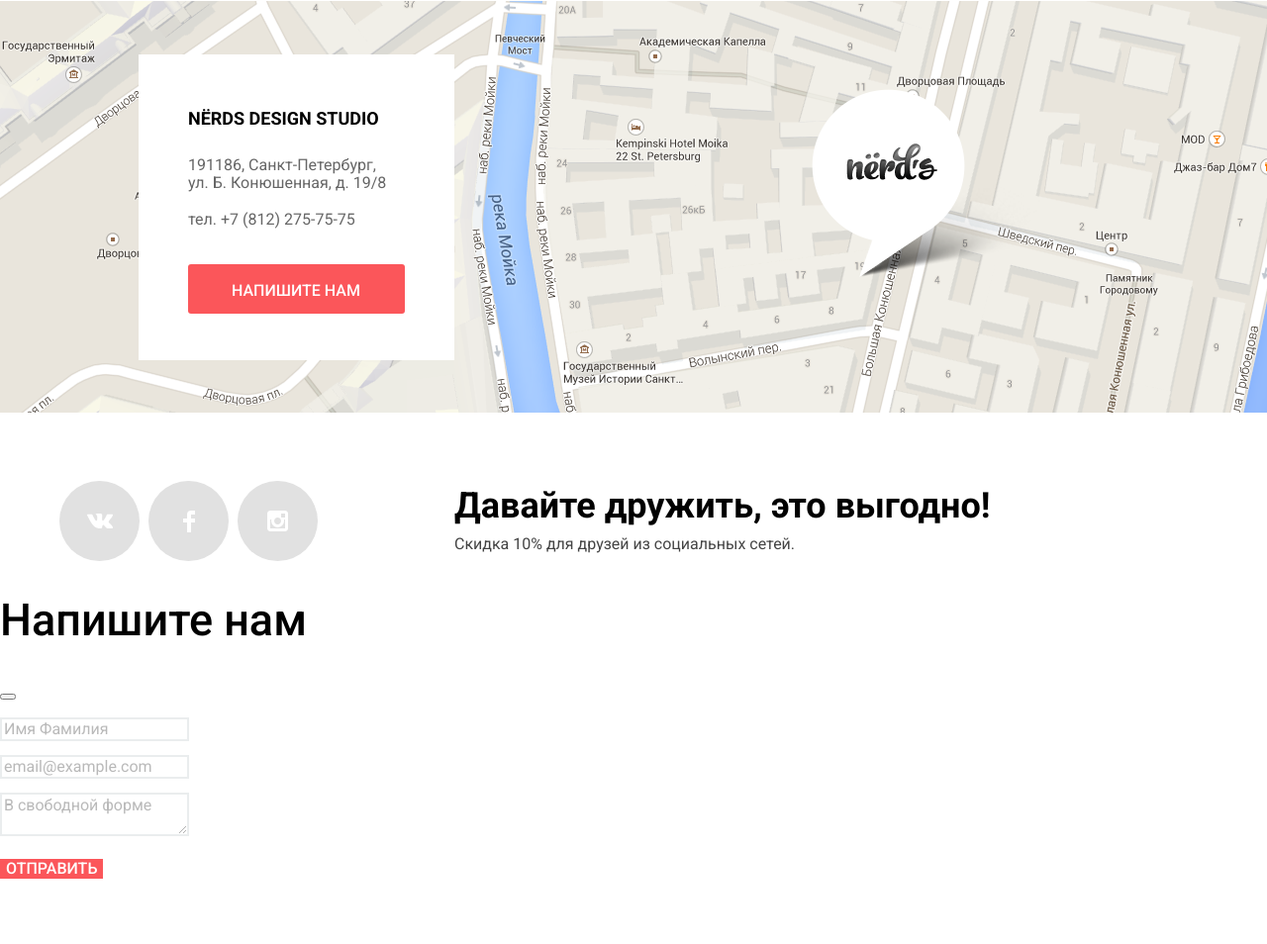
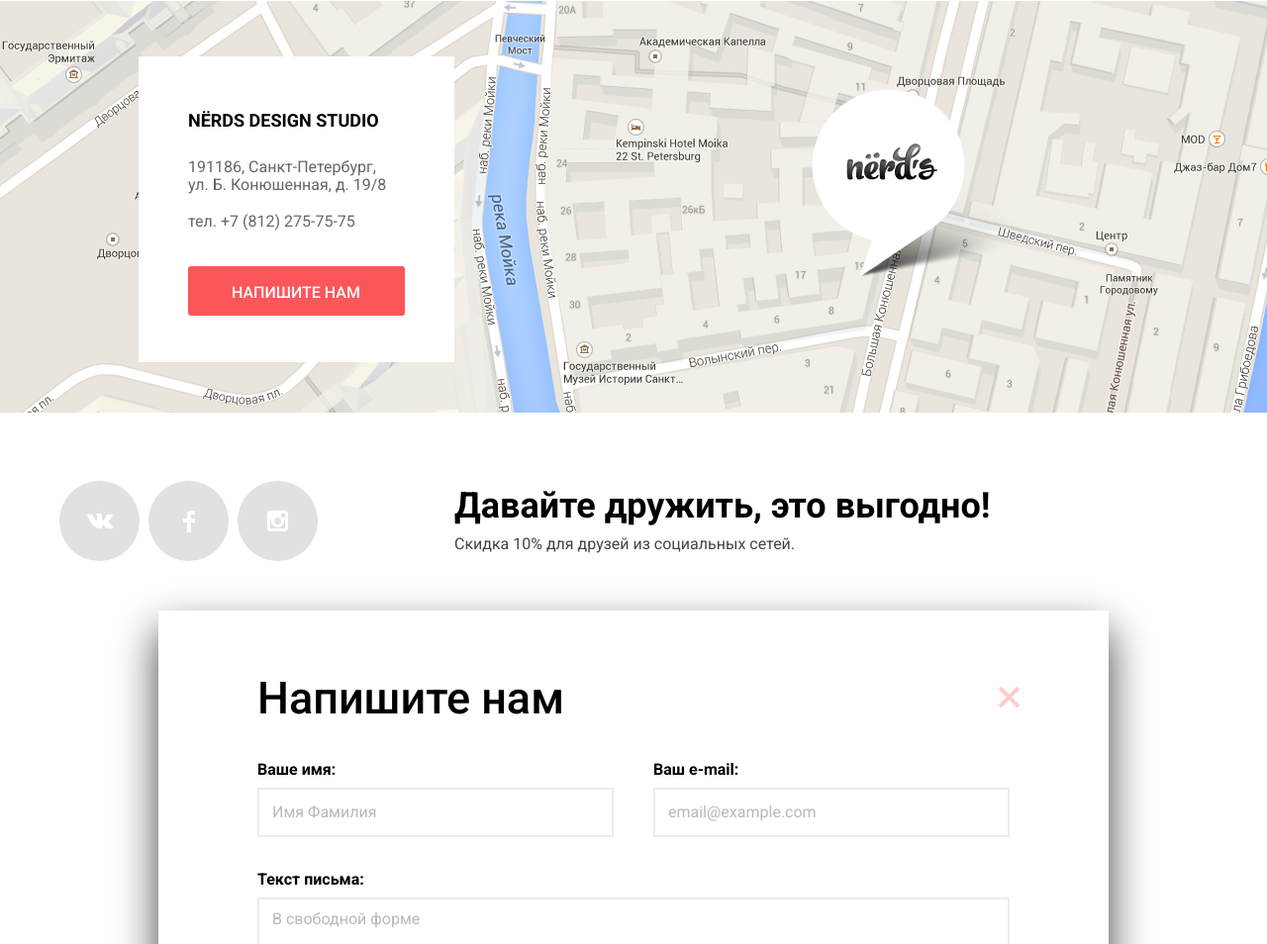
Before and after one commit to MihailLyapunov/801375-nerds, a plain HTML site: page index.html in a window 1280 px wide. Shown: the part 1846-2800 px from the top of the page at 99% size. Before the commit the page ends 2736 px from the top, so only its background shows below. Drawn offline with Linux system fonts and the light colour scheme.

Commit message:
styling_index

```diff
--- a/css/bem/bem.css
+++ b/css/bem/bem.css
@@ -134,6 +134,7 @@ input[type="radio"].visually-hidden {
 	width: 186px;
 	margin-top: 38px;
 	padding: 18px 0px 16px 54px;
+	border-radius: 3px;
 	color: #ffffff;
 	font-size: 16px;
 	font-weight: 500;
@@ -242,6 +243,7 @@ input[type="radio"].visually-hidden {
 .offers__link {
 	width: 84px;
 	padding: 18px 39px 16px;
+	border-radius: 3px;
 	color: #ffffff;
 	font-size: 16px;
 	font-weight: 500;
@@ -417,7 +419,9 @@ input[type="radio"].visually-hidden {
 	width: 1160px;
 	margin: 73px auto 0;
 	padding-top: 46px;
+	padding-bottom: 36px;
 	border-top: 2px solid #eeeeee;
+	border-bottom: 2px solid #eeeeee;
 }
 
 .partners__list {
@@ -496,10 +500,10 @@ input[type="radio"].visually-hidden {
 
 .map-contacts {
 	position: relative;
-	margin: 36px auto 0;
-	padding-top: 78px;
+	margin: 0 auto;
+	margin-top: 78px;
 	width: 1440px;
-	border-top: 2px solid #eeeeee;
+
 }
 
 .map-contacts__map-container {
@@ -522,7 +526,7 @@ input[type="radio"].visually-hidden {
 
 .contacts {
 	position: absolute;
-	top: 133px;
+	top: 57px;
 	left: 140px;
 	width: 219px;
 	padding: 50px 50px 47px;
@@ -596,8 +600,6 @@ input[type="radio"].visually-hidden {
 }
 .social-list__item {
 	margin-left: 9px;
-	width: 81px;
-	height: 81px;
 	border-radius: 50%;
 	overflow: hidden;
 	background-color: #e1e1e1;
@@ -661,7 +663,21 @@ input[type="radio"].visually-hidden {
 	line-height: 22px;
 }
 
+.modal-feedback {
+	width: 770px;
+	margin: 50px auto;
+	padding: 66px 90px 84px 100px;
+	box-shadow: 0 20px 40px rgba(0, 1, 1, 0.75);
+	background-color: #ffffff;
+}
+
+.modal-feedback__row {
+	display: flex;
+	justify-content: space-between;
+}
+
 .modal-feedback h2 {
+	margin: 0;
 	color: #000000;
 	font-size: 45px;
 	font-weight: 500;
@@ -669,7 +685,38 @@ input[type="radio"].visually-hidden {
 }
 
 .modal-feedback__close {
-	outline: none;
+	margin-top: 11px;
+    margin-left: 12px;
+	width: 21px;
+	height: 21px;
+	background-image: url(../../img/icon/close-cross.svg);
+	opacity: 0.3;
+}
+
+.modal-feedback__close:hover,
+.modal-feedback__close:focus {
+	opacity: 1;
+}
+
+.modal-feedback__close:active {
+	opacity: 0.1;
+}
+
+.feedback-form__row {
+	display: flex;
+	margin-top: 38px;
+}
+
+.feedback-form__row + .feedback-form__item {
+	margin-top: 31px;
+}
+
+.feedback-form__row .feedback-form__item:first-child {
+	margin-right: 40px;
+}
+
+.feedback-form__item {
+	margin: 0;
 }
 
 .feedback-form__item label {
@@ -679,8 +726,24 @@ input[type="radio"].visually-hidden {
 	line-height: 18px;
 }
 
-.feedback-form__item input,
+.feedback-form__item input {
+	padding-bottom: 2px;
+	padding-left: 13px;
+	width: 360px;
+	height: 50px;
+}
+
 .feedback-form__item textarea {
+	padding-top: 11px;
+	padding-left: 13px;
+	width: 760px;
+	height: 118px;
+}
+
+.feedback-form__field {
+	box-sizing: border-box;
+	display: block;
+	margin-top: 6px;
 	opacity: 0.5;
 	color: #444444;
 	font-size: 16px;
@@ -692,30 +755,19 @@ input[type="radio"].visually-hidden {
 	outline: none;
 }
 
-.feedback-form__item input:hover,
-.feedback-form__item textarea:hover {
+.feedback-form__field:hover {
 	border: 2px solid #b4b9bb;
 }
 
-.feedback-form__item input:focus,
-.feedback-form__item textarea:focus {
+.feedback-form__field:focus {
 	opacity: 1;
 	border: 2px solid #000000;
 }
 
-.feedback-form__item input,
-.feedback-form__item textarea {
-	opacity: 0.5;
-	color: #444444;
-	font-size: 16px;
-	font-weight: 400;
-	line-height: 18px;
-
-	border: 2px solid #d7dcde;
-	background-color: #ffffff;
-}
-
 .feedback-form__button {
+	margin-top: 47px;
+	padding: 17px 86px 15px 82px;
+	border-radius: 3px;
 	color: #ffffff;
 	font-size: 16px;
 	font-weight: 500;
--- a/index.html
+++ b/index.html
@@ -181,24 +181,26 @@
     </footer>
 
     <section class="modal-feedback">
-      <h2>Напишите нам</h2>
-      <button class="modal-feedback__close" type="button">
-        <span class="visually-hidden">Закрыть</span>
-      </button>
+      <div class="modal-feedback__row">
+        <h2>Напишите нам</h2>
+        <a class="modal-feedback__close" href="#">
+          <span class="visually-hidden">Закрыть</span>
+        </a>
+      </div>
       <form class="modal-feedback__form feedback-form" action="https://echo.htmlacademy.ru" method="post">
       	<div class="feedback-form__row">
 	        <p class="feedback-form__item">
-	          <label for="feedback-form-input" class="visually-hidden">Ваше имя:</label>
-	          <input id="feedback-form-name" type="text" name="name" placeholder="Имя Фамилия">
+	          <label for="feedback-form-name">Ваше имя:</label>
+	          <input class="feedback-form__field" id="feedback-form-name" type="text" name="name" placeholder="Имя Фамилия">
 	        </p>
 	        <p class="feedback-form__item">
-	          <label for="feedback-form-email" class="visually-hidden">Ваш e-mail:</label>
-	          <input id="feedback-form-email" type="email" name="email" placeholder="email@example.com">
+	          <label for="feedback-form-email">Ваш e-mail:</label>
+	          <input class="feedback-form__field" id="feedback-form-email" type="email" name="email" placeholder="email@example.com">
 	        </p>
         </div>
         <p class="feedback-form__item">
-          <label for="feedback-form-text" class="visually-hidden">Текст письма</label>
-          <textarea id="feedback-form-text" type="text" name="text" placeholder="В свободной форме"></textarea>
+          <label for="feedback-form-text">Текст письма:</label>
+          <textarea class="feedback-form__field" id="feedback-form-text" type="text" name="text" placeholder="В свободной форме"></textarea>
         </p>
         <button class="feedback-form__button" type="submit">Отправить</button>
       </form>
```
